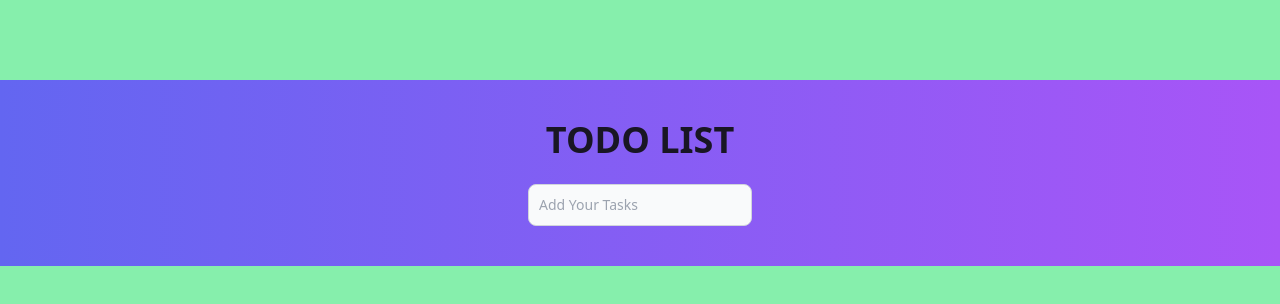
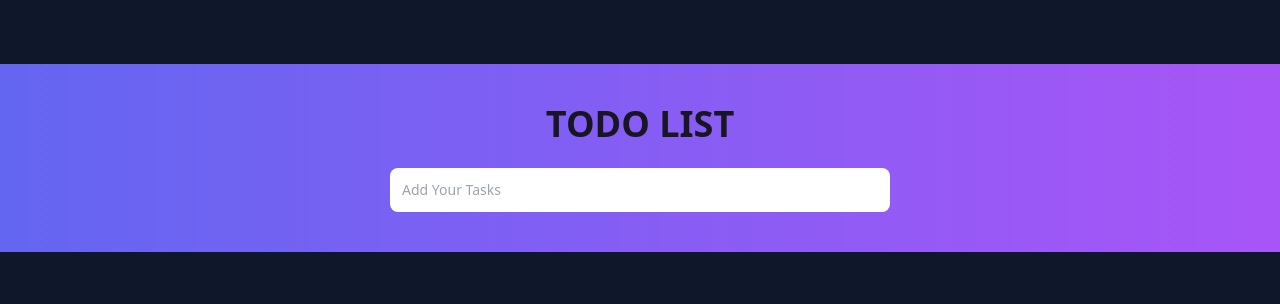
Before and after one commit to Microzzx/todo-site, a React (Vite) app: page / in a window 1280 px wide. Shown: the top 304 px of the page. Built offline with nearby package versions, Linux system fonts and the light colour scheme.

Commit message:
add edit delete icons

```diff
--- a/package.json
+++ b/package.json
@@ -11,7 +11,8 @@
   },
   "dependencies": {
     "react": "^18.2.0",
-    "react-dom": "^18.2.0"
+    "react-dom": "^18.2.0",
+    "react-icons": "^4.11.0"
   },
   "devDependencies": {
     "@types/react": "^18.2.15",
--- a/src/App.jsx
+++ b/src/App.jsx
@@ -6,8 +6,6 @@ function App() {
     return JSON.parse(localStorage.getItem("TODO_DATA")) || [];
   });
   const [todoTitle, setTodoTitle] = useState("");
-
-  console.log(todo);
 
   useEffect(() => {
     localStorage.setItem("TODO_DATA", JSON.stringify(todo));
@@ -27,13 +25,13 @@ function App() {
   };
 
   return (
-    <div className="flex flex-col h-screen overflow-hidden  justify-center items-center bg-green-300 relative">
-      <div className="flex flex-col absolute top-[10%] w-full justify-center items-center space-y-6 p-10 bg-gradient-to-r from-[#6366F1] to-[#A855F7]">
+    <div className="flex flex-col h-screen overflow-hidden  justify-center items-center bg-[#0F172A] relative">
+      <div className="flex flex-col absolute top-[8%] w-full justify-center items-center space-y-6 p-10 bg-gradient-to-r from-[#6366F1] to-[#A855F7]">
         <h1 className="text-black text-4xl font-bold">TODO LIST</h1>
         <form onSubmit={handleSubmit}>
           <input
             type="text"
-            class="bg-gray-50 border border-gray-300 text-gray-900 text-sm rounded-lg p-2.5"
+            className="bg-white text-gray-900 text-sm rounded-lg p-3 w-[500px]"
             placeholder="Add Your Tasks"
             value={todoTitle}
             onChange={(e) => setTodoTitle(e.target.value)}
@@ -41,7 +39,7 @@ function App() {
           />
         </form>
       </div>
-      <div className="flex flex-wrap justify-center items-center absolute top-[35%] h-[550px] gap-5 overflow-y-scroll hide-scrollbar">
+      <div className="flex flex-wrap justify-center items-center absolute top-[35%] h-[550px] gap-5 overflow-y-scroll ">
         {todo?.map((list, i) => {
           return (
             <Card
--- a/src/components/Card.jsx
+++ b/src/components/Card.jsx
@@ -1,12 +1,14 @@
 import React from "react";
-
+import { BsPencilFill, BsFillTrash3Fill } from "react-icons/bs";
 const Card = ({ index, name, success }) => {
   return (
-    <div className="flex w-[500px] p-4 bg-white rounded-lg animate-slideleft">
-      <div className="h-56">
-        <h1>
-          {index}. {name}
-        </h1>
+    <div className="flex w-[400px] p-10 bg-[#1E293B] hover:bg-[#475366] rounded-lg animate-slideleft relative">
+      <div className="flex w-[80%] absolute gap-6 justify-end ">
+        <BsPencilFill color="white" size={20} className="edit-icon" />
+        <BsFillTrash3Fill color="white" size={20} className="delete-icon" />
+      </div>
+      <div className="flex w-full h-44 justify-center items-center">
+        <h1 className="text-2xl text-white font-bold  truncate">{name}</h1>
       </div>
     </div>
   );
--- a/src/index.css
+++ b/src/index.css
@@ -12,3 +12,28 @@
   -ms-overflow-style: none; /* IE and Edge */
   scrollbar-width: none; /* Firefox */
 }
+
+::-webkit-scrollbar {
+  width: 8px;
+}
+
+::-webkit-scrollbar-track {
+  visibility: hidden;
+}
+
+::-webkit-scrollbar-thumb {
+  background-color: #3b4555;
+  border-radius: 4px;
+}
+
+::-webkit-scrollbar-thumb:hover {
+  background-color: #6d7889;
+}
+
+.edit-icon:hover {
+  fill: yellow;
+}
+
+.delete-icon:hover {
+  fill: red;
+}
```
Also changed, not shown: 1 other file (tests, documents, lock files or other folders).
